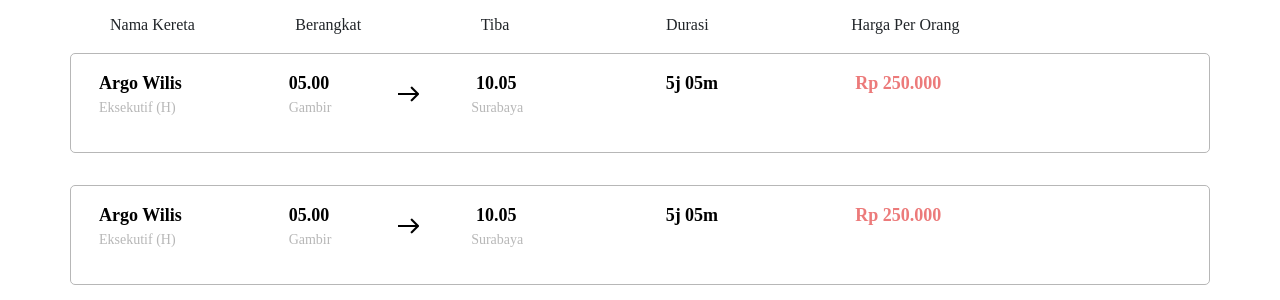
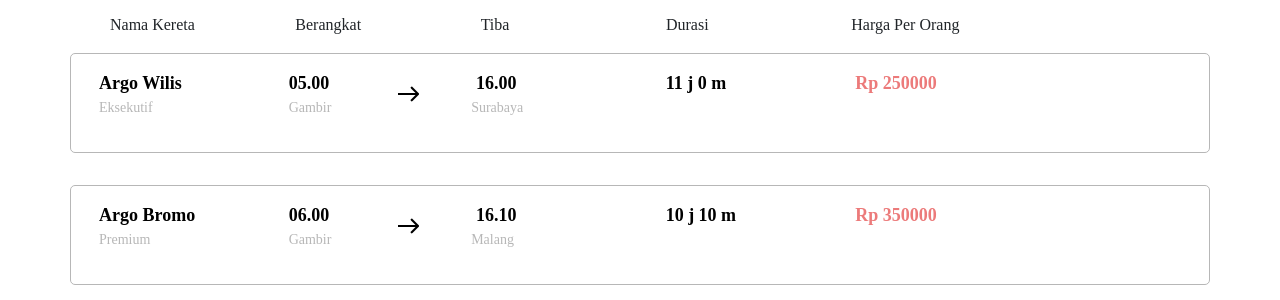
Before and after one commit to rojiloro/stage-2, a React (Create React App) app in the folder my-app/: page / in a window 1280 px wide. Shown: the part 583-883 px from the top of the page. Built offline with nearby package versions, Linux system fonts and the light colour scheme; a web font is replaced by a local one.

Commit message:
rute done

```diff
--- a/my-app/src/Components/Rute.js
+++ b/my-app/src/Components/Rute.js
@@ -2,31 +2,31 @@ import { Container, Row, Col } from "react-bootstrap";
 import Image from "react-bootstrap/Image";
 import cssModules from "../Components/Form.module.css";
 
-function Rute() {
+function Rute(props) {
   return (
     <>
       <Container className={cssModules.ruteContainer}>
         <Row>
           <Col xs={2}>
-            <p className={cssModules.ruteText}>Argo Wilis</p>
-            <p className={cssModules.ruteText2}>Eksekutif (H)</p>
+            <p className={cssModules.ruteText}>{props.Kereta}</p>
+            <p className={cssModules.ruteText2}>{props.Kelas}</p>
           </Col>
           <Col xs={2}>
-            <p className={cssModules.ruteText}>05.00</p>
-            <p className={cssModules.ruteText2}>Gambir</p>
+            <p className={cssModules.ruteText}>{props.Berangkat}</p>
+            <p className={cssModules.ruteText2}>{props.Stasiun}</p>
           </Col>
           <Col xs={2}>
             <Image src="../assets/img/Arrow 5.png" className={cssModules.ruteImage} />
           </Col>
           <Col xs={2}>
-            <p className={cssModules.ruteTextGeser}>10.05</p>
-            <p className={cssModules.ruteText2Geser}>Surabaya</p>
+            <p className={cssModules.ruteTextGeser}>{props.Tiba}</p>
+            <p className={cssModules.ruteText2Geser}>{props.Tujuan}</p>
           </Col>
           <Col xs={2}>
-            <p className={cssModules.ruteTextGeser}>5j 05m</p>
+            <p className={cssModules.ruteTextGeser}>{props.Durasi}</p>
           </Col>
           <Col s={3}>
-            <p className={cssModules.ruteTextGeserPink}>Rp 250.000</p>
+            <p className={cssModules.ruteTextGeserPink}>Rp {props.Harga}</p>
           </Col>
         </Row>
       </Container>
--- a/my-app/src/Pages/Home.js
+++ b/my-app/src/Pages/Home.js
@@ -12,7 +12,7 @@ function Home() {
       <Jumbotron />
       <FormTiket />
       <Container>
-        <Row style = {{marginLeft:"1rem"}}>
+        <Row style={{ marginLeft: "1rem" }}>
           <Col xs={2}>
             <p>Nama Kereta</p>
           </Col>
@@ -30,9 +30,9 @@ function Home() {
           </Col>
         </Row>
       </Container>
-      <Rute />
-      <Rute />
-      <Rute />
+      <Rute Kereta="Argo Wilis" Kelas="Eksekutif" Berangkat="05.00" Stasiun="Gambir" Tiba="16.00" Tujuan="Surabaya" Durasi="11 j 0 m" Harga={250000} />
+      <Rute Kereta="Argo Bromo" Kelas="Premium" Berangkat="06.00" Stasiun="Gambir" Tiba="16.10" Tujuan="Malang" Durasi="10 j 10 m" Harga={350000}/>
+      <Rute Kereta="Serayu malam" Kelas="Ekonomi" Berangkat="21.00" Stasiun="Pasar Senen" Tiba="08.20" Tujuan="Purwokerto" Durasi="11 j 20 m" Harga={67000}/>
     </>
   );
 }
```
